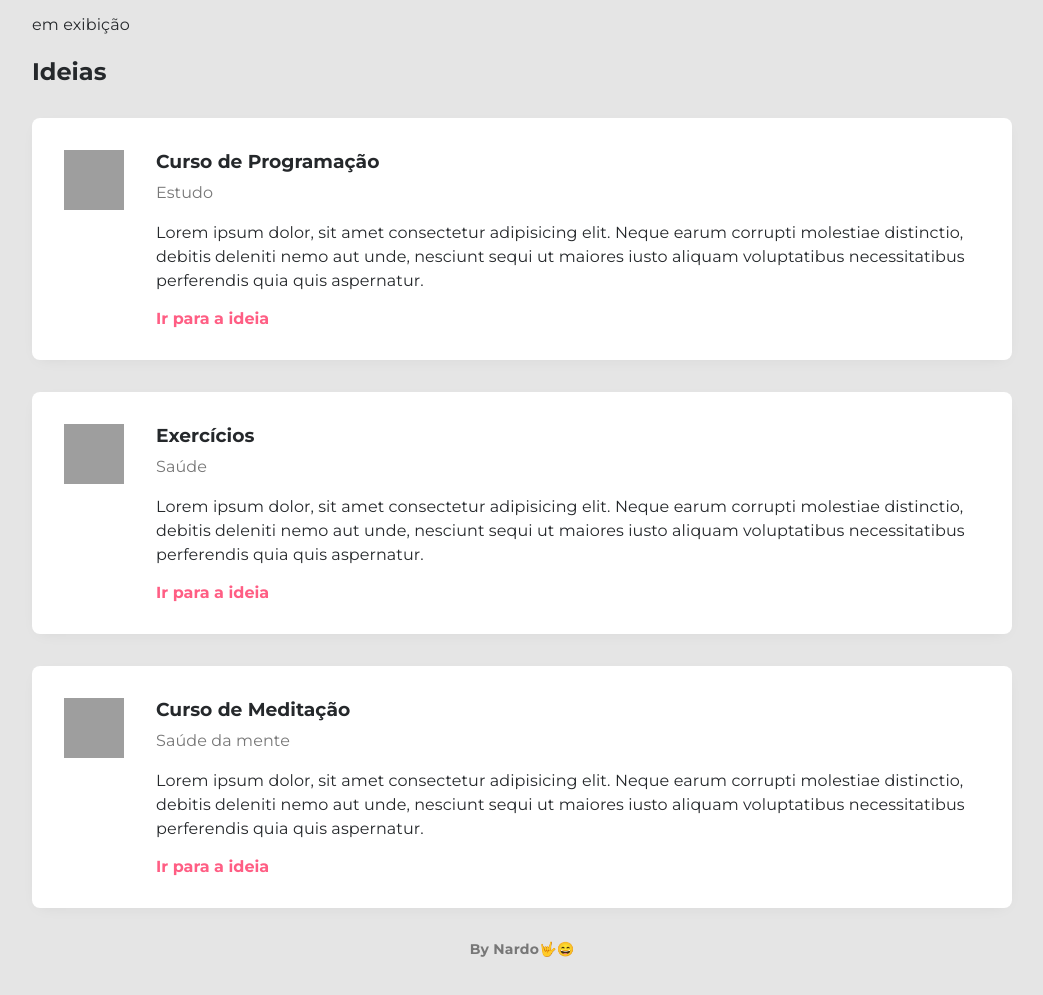
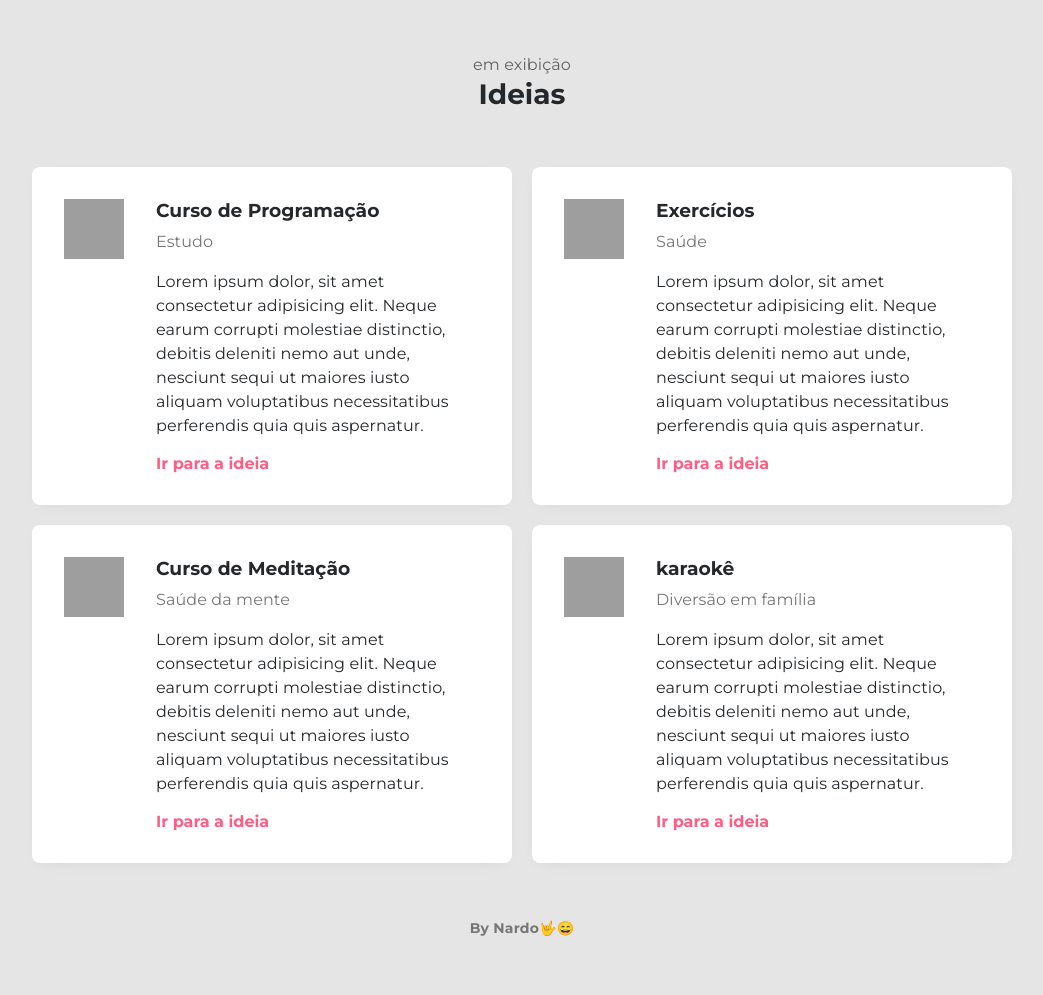
Before and after one commit to Nardogomes/casacriativa, a plain HTML site: page ideias.html in a window 1280 px wide. Shown: the part 107-1102 px from the top of the page, without its empty margins (118-1161 px from the left). Drawn offline with Linux system fonts and the light colour scheme; grey boxes are pictures that could not be loaded.

Commit message:
Ajustando o estilo dos elementos da tag section#ideas

```diff
--- a/ideias.html
+++ b/ideias.html
@@ -13,7 +13,7 @@
                 <nav>
                     <li><a href="index.html">Início</a></li>
                     <li><a href="#">Ideias</a></li>
-                    <li><a href="#">Nova Ideia</a></li>
+                    <li><a href="#" onclick="onOff()">Nova Ideia</a></li>
                 </nav>
             </header>
             <section id="title">
@@ -72,6 +72,23 @@
                             <a href="#">Ir para a ideia</a>
                         </div>
                     </div>
+
+                    <div class="idea">
+                        <img
+                            src="https://image.flaticon.com/icons/svg/2729/2729032.svg"
+                            alt="Imagem de karaokê">
+                        <div class="content">
+                            <h3>karaokê</h3>
+                            <p>Diversão em família</p>
+                            <div class="description">
+                                Lorem ipsum dolor, sit amet consectetur adipisicing elit.
+                                Neque earum corrupti molestiae distinctio, debitis deleniti nemo aut
+                                unde, nesciunt sequi ut maiores iusto aliquam voluptatibus necessitatibus
+                                perferendis quia quis aspernatur.
+                            </div>
+                            <a href="#">Ir para a ideia</a>
+                        </div>
+                    </div>
                 </section>
             </main>
             <footer>By Nardo🤟😄</footer>
--- a/script.js
+++ b/script.js
@@ -3,4 +3,9 @@ function onOff(){
         .querySelector("#modal")
         .classList
         .toggle("hide")
+
+    document
+        .querySelector("body")
+        .classList
+        .toggle("hideScroll")
 }
--- a/style.css
+++ b/style.css
@@ -3,6 +3,10 @@ body {
     color: #25282b;
     margin: 0;
     font-family: 'Montserrat', sans-serif;
+}
+
+body.hideScroll {
+    overflow: hidden;
 }
 
 a {
@@ -115,8 +119,9 @@ footer {
     background: #ff5e84;
     position: absolute;
     top: 0;
-    width: 100vw;
-    height: 100vh;
+    right: 0;
+    bottom: 0;
+    left: 0;
     display: flex;
     justify-content: center;
     transition: 400ms;
@@ -265,3 +270,33 @@ form button:hover {
     font-size: 14px;
     font-weight: bold;
 }
+
+section#title {
+    text-align: center;
+}
+
+section#title p {
+    opacity: 0.7;
+    margin: 0;
+}
+
+section#title h1 {
+    margin: 0;
+    font-size: 28px;
+}
+
+section#ideas {
+    display: grid;
+    grid-template-columns: 1fr 1fr;
+    gap: 20px;
+}
+
+section#ideas .idea {
+    margin: 0;
+}
+
+section#title,
+section#ideas,
+footer {
+    margin-top: 56px;
+}
```
